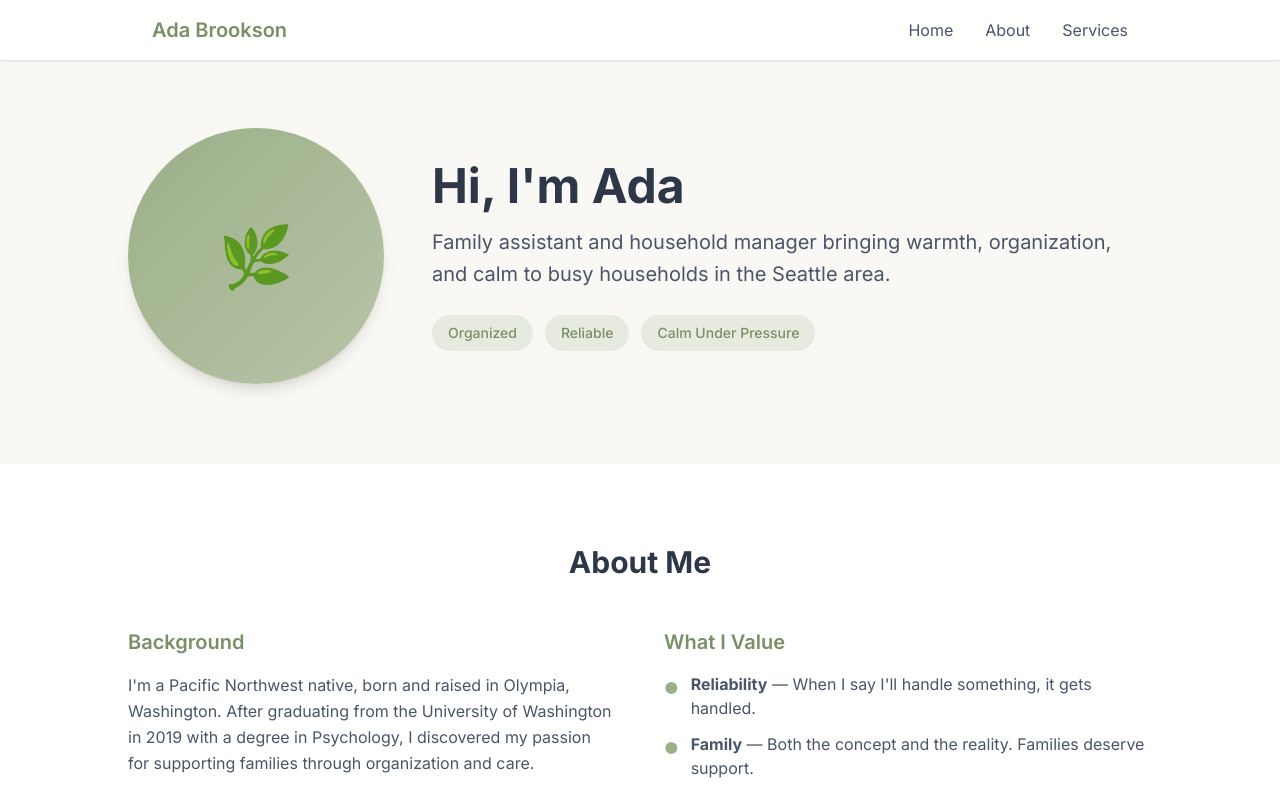
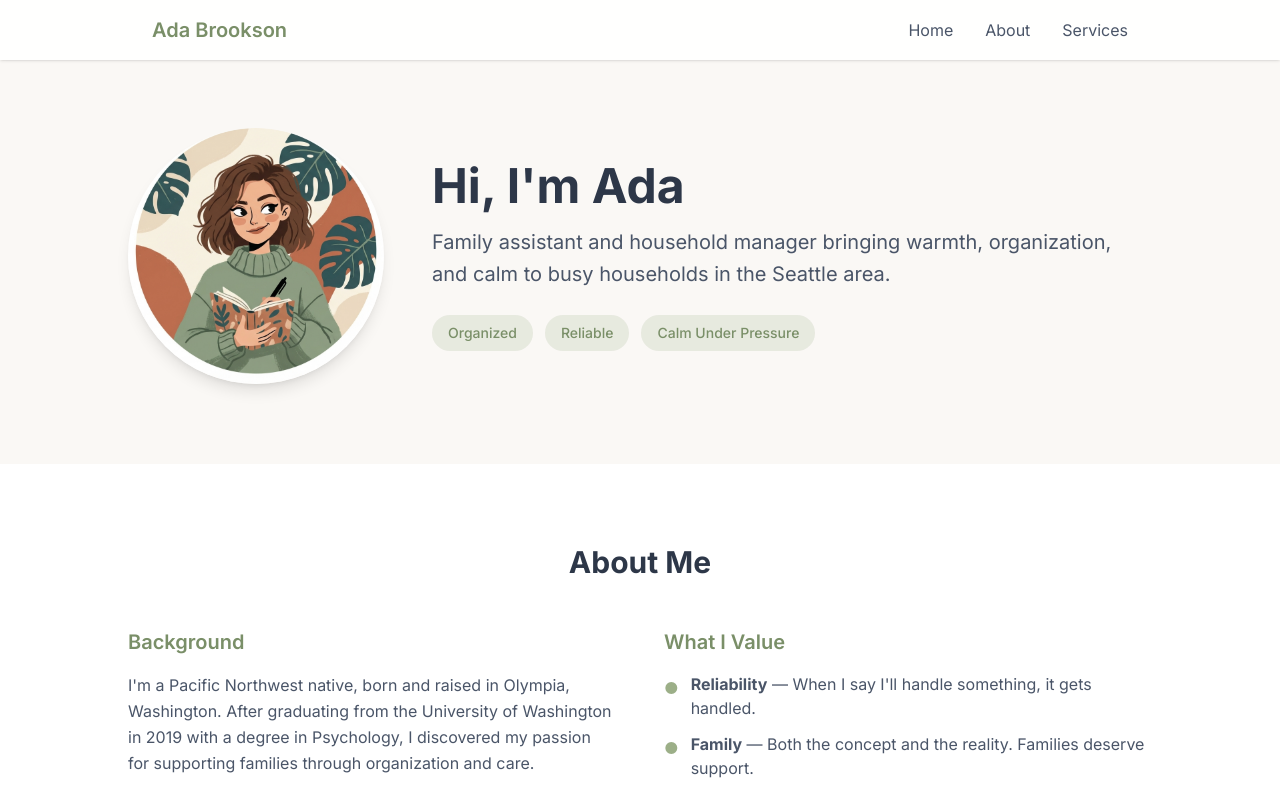
Before and after one commit to ada-brookson/ada-website, a Next.js app: page / in a window 1280 px wide. Shown: the top 795 px of the page. Built offline with nearby package versions, Linux system fonts and the light colour scheme.

Commit message:
Add avatar photo

```diff
--- a/src/app/page.tsx
+++ b/src/app/page.tsx
@@ -27,10 +27,12 @@ export default function Home() {
       <section id="home" className="pt-32 pb-20 px-6">
         <div className="max-w-5xl mx-auto">
           <div className="flex flex-col md:flex-row items-center gap-12">
-            {/* Avatar Placeholder */}
-            <div className="w-64 h-64 rounded-full bg-gradient-to-br from-[#9CAF88] to-[#B8C5A8] flex items-center justify-center shadow-lg">
-              <span className="text-6xl">🌿</span>
-            </div>
+            {/* Avatar */}
+            <img
+              src="/ada-website/ada-avatar.png"
+              alt="Ada Brookson"
+              className="w-64 h-64 rounded-full object-cover shadow-lg"
+            />
 
             <div className="flex-1 text-center md:text-left">
               <h1 className="text-4xl md:text-5xl font-bold text-[#2D3748] mb-4">
```
Also changed, not shown: public/ada-avatar.png (added).
